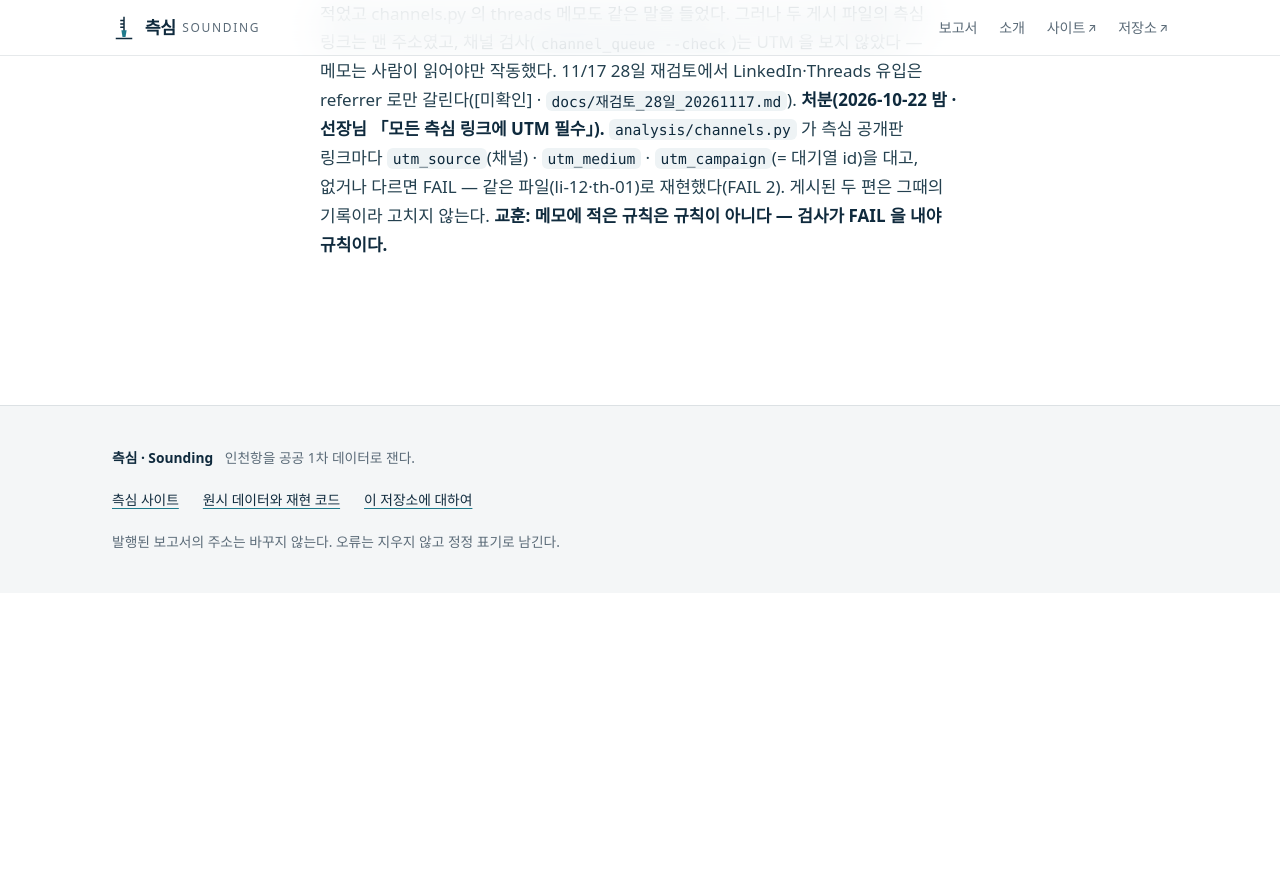
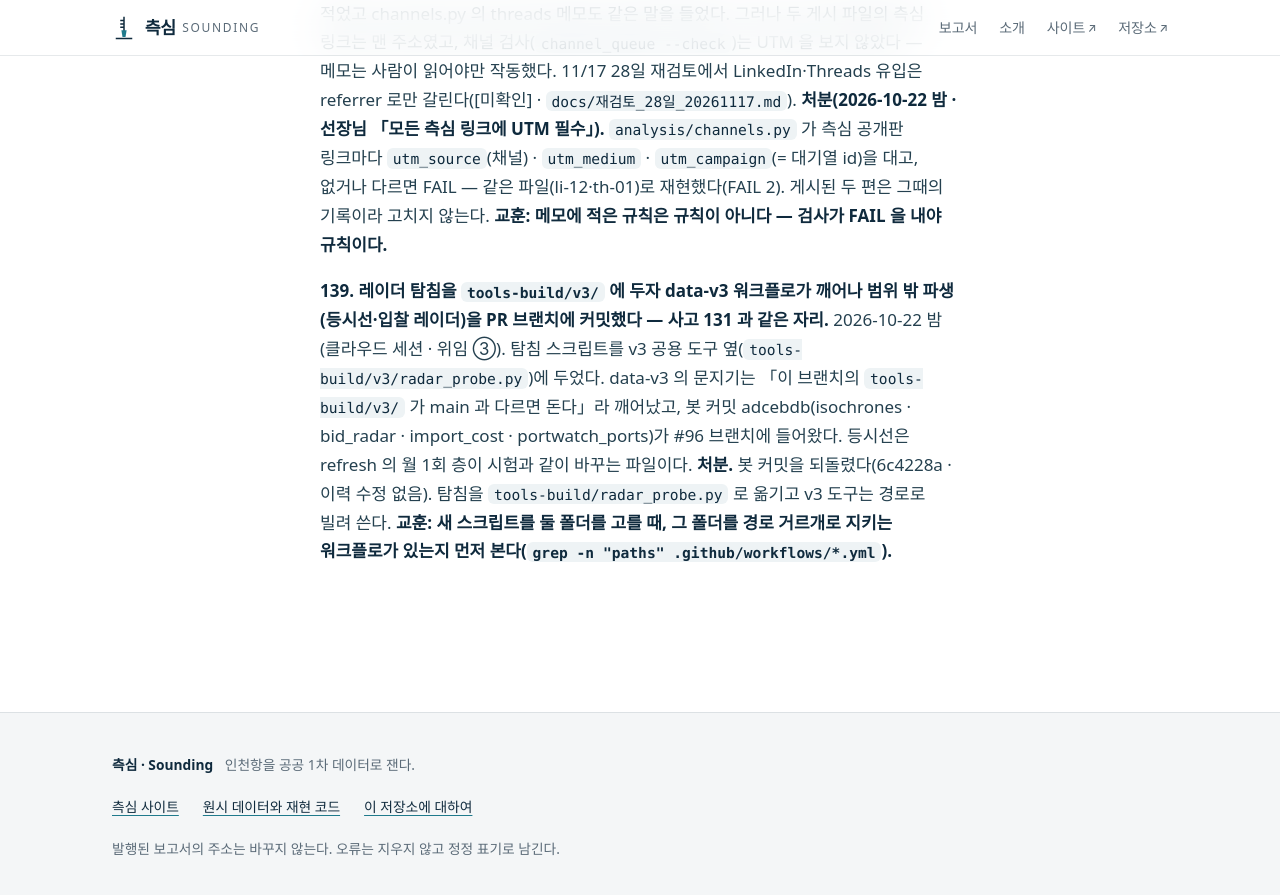
Before and after one commit to jisangj03-dev/incheon-port-analysis, a Jekyll site: the page built from docs/사고기록.md, in a window 1280 px wide and 900 px high, scrolled down 69940 px. Shown: the top 895 px of the window. Built offline with Jekyll 4.4.1, drawn with Linux system fonts in a browser that asks for light colours; some web fonts are replaced; our own code applies the rules of GitHub Pages for plain Markdown files; before the commit the page ends 70533 px from its top, so only the background shows below that.

Commit message:
사고 139 — v3 폴더에 둔 탐침이 data-v3 를 깨웠다(되돌림 · 탐침 이동)
Co-Authored-By: Claude Opus 5.5 <noreply@anthropic.com>
Claude-Session: https://claude.ai/code/session_01W9iLVULEnTHJRMh1PZWr4D

```diff
--- a/docs/사고기록.md
+++ b/docs/사고기록.md
@@ -984,3 +984,8 @@ v5.0 확정본을 전수 검증하니 **자기 수치를 틀리게 적은 조항
 2026-10-22(게시 = 채팅 · 선장님 승인). 개편 판정기준 기준 30 은 「프로필 → 측심 클릭(UTM `utm_source=instagram|linkedin|threads`)」을 적었고 channels.py 의 threads 메모도 같은 말을 들었다. 그러나 두 게시 파일의 측심 링크는 맨 주소였고, 채널 검사(`channel_queue --check`)는 UTM 을 보지 않았다 — 메모는 사람이 읽어야만 작동했다. 11/17 28일 재검토에서 LinkedIn·Threads 유입은 referrer 로만 갈린다([미확인] · `docs/재검토_28일_20261117.md`).
 **처분(2026-10-22 밤 · 선장님 「모든 측심 링크에 UTM 필수」).** `analysis/channels.py` 가 측심 공개판 링크마다 `utm_source`(채널) · `utm_medium` · `utm_campaign`(= 대기열 id)을 대고, 없거나 다르면 FAIL — 같은 파일(li-12·th-01)로 재현했다(FAIL 2). 게시된 두 편은 그때의 기록이라 고치지 않는다.
 **교훈: 메모에 적은 규칙은 규칙이 아니다 — 검사가 FAIL 을 내야 규칙이다.**
+
+**139. 레이더 탐침을 `tools-build/v3/` 에 두자 data-v3 워크플로가 깨어나 범위 밖 파생(등시선·입찰 레이더)을 PR 브랜치에 커밋했다 — 사고 131 과 같은 자리.**
+2026-10-22 밤(클라우드 세션 · 위임 ③). 탐침 스크립트를 v3 공용 도구 옆(`tools-build/v3/radar_probe.py`)에 두었다. data-v3 의 문지기는 「이 브랜치의 `tools-build/v3/` 가 main 과 다르면 돈다」라 깨어났고, 봇 커밋 adcebdb(isochrones · bid_radar · import_cost · portwatch_ports)가 #96 브랜치에 들어왔다. 등시선은 refresh 의 월 1회 층이 시험과 같이 바꾸는 파일이다.
+**처분.** 봇 커밋을 되돌렸다(6c4228a · 이력 수정 없음). 탐침을 `tools-build/radar_probe.py` 로 옮기고 v3 도구는 경로로 빌려 쓴다.
+**교훈: 새 스크립트를 둘 폴더를 고를 때, 그 폴더를 경로 거르개로 지키는 워크플로가 있는지 먼저 본다(`grep -n "paths" .github/workflows/*.yml`).**
```
